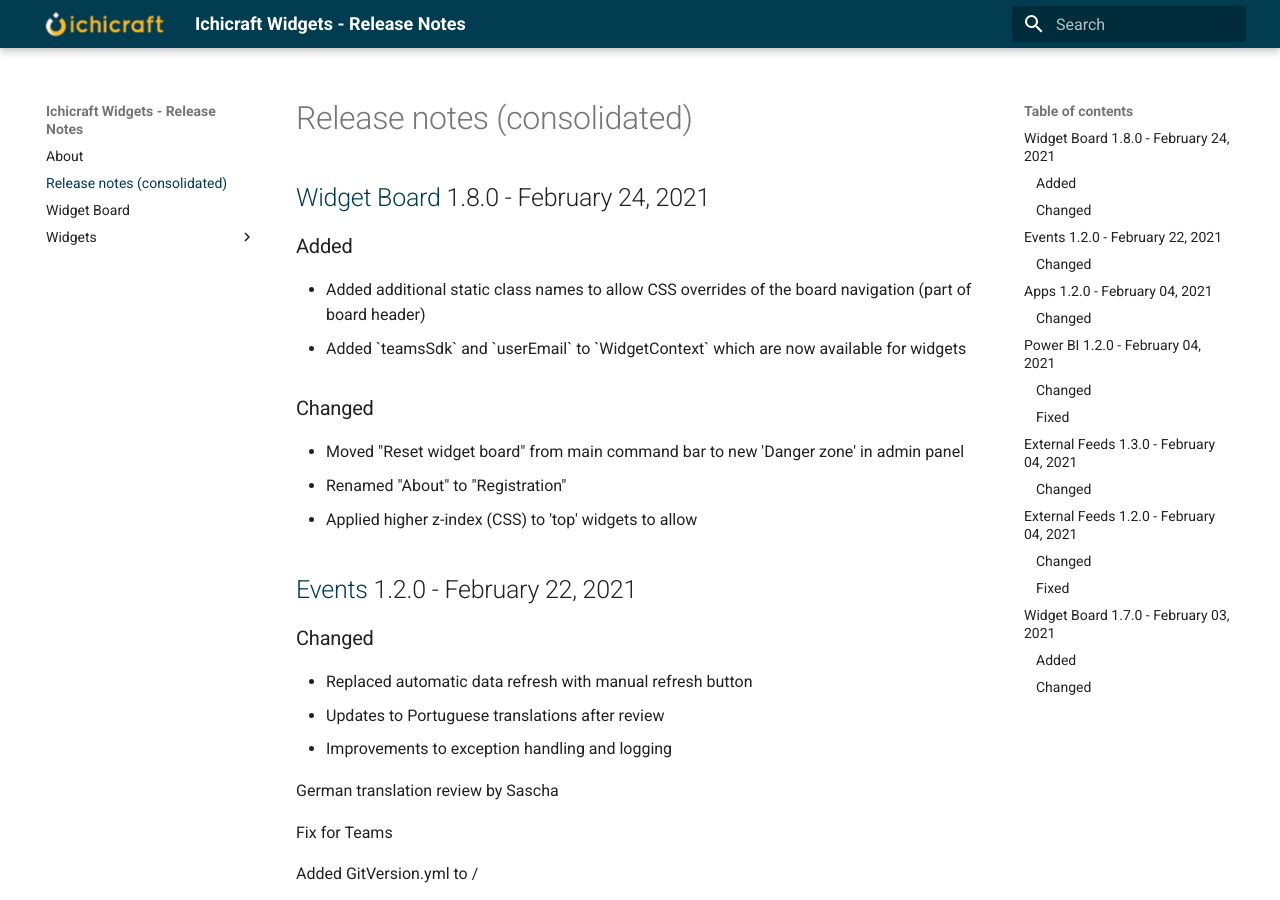
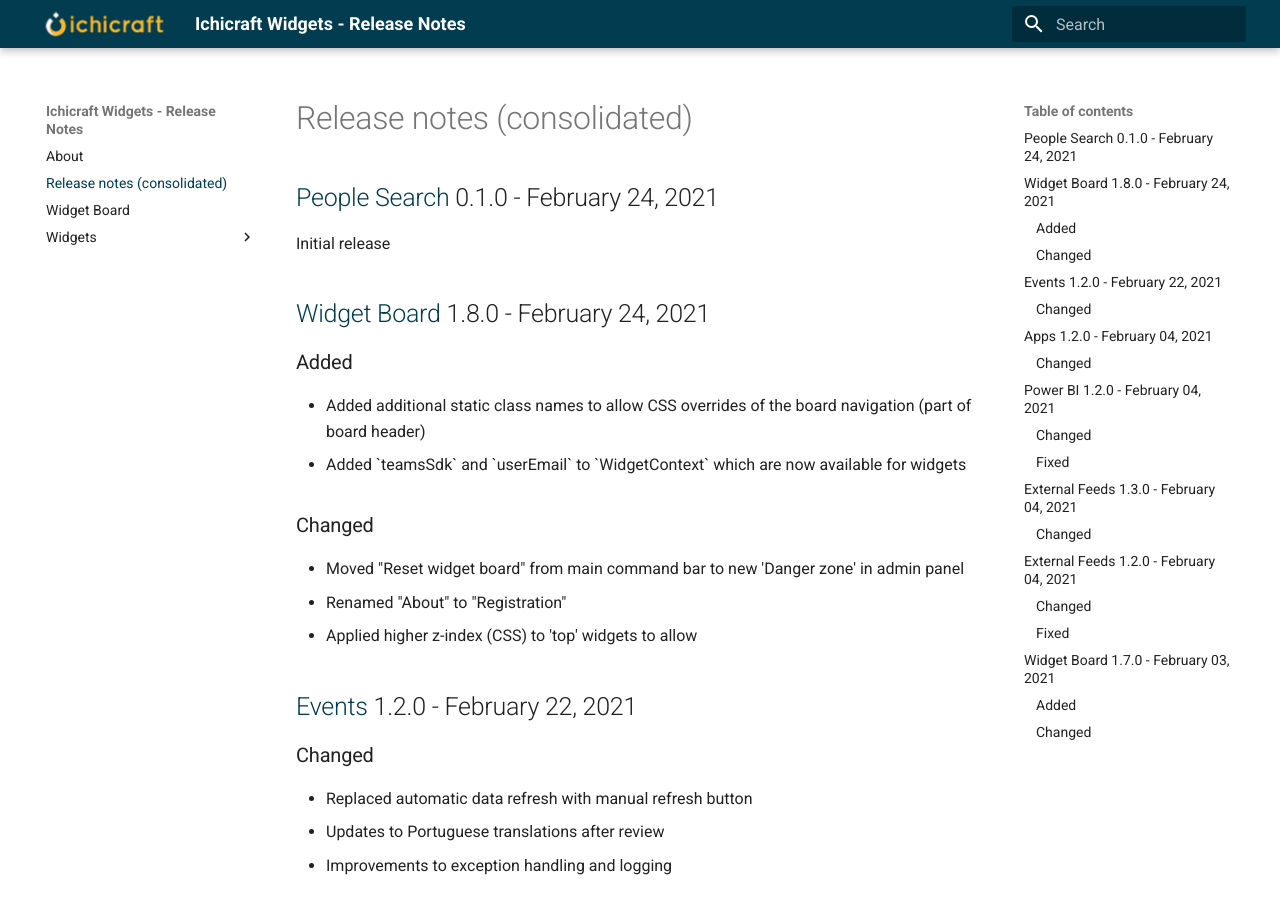
Before and after one commit to ichicraft/widgets-docs, an MkDocs documentation site: the page built from docs/Release-notes-(consolidated).md, in a window 1280 px wide and 900 px high. Built offline with MkDocs 1.6.1 and Material for MkDocs 9.7.7, drawn with Linux system fonts in a browser that asks for light colours.

Commit message:
Release notes updated by BuildService

```diff
--- a/docs/Release-notes-(consolidated).md
+++ b/docs/Release-notes-(consolidated).md
@@ -1,3 +1,7 @@
+## [People Search](./Widgets/People Search.md) 0.1.0 - February 24, 2021
+
+Initial release
+
 ## [Widget Board](./Widget Board.md) 1.8.0 - February 24, 2021
 
 ### Added
--- /dev/null
+++ b/docs/Widgets/People Search.md
@@ -0,0 +1,3 @@
+## 0.1.0 - February 24, 2021
+
+Initial release
```
